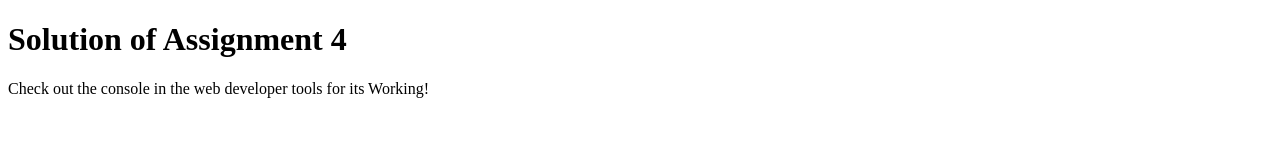
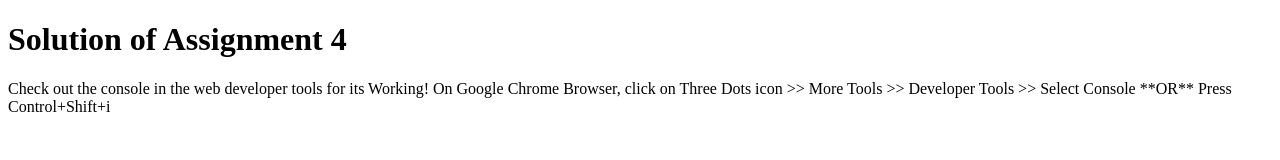
Before and after one commit to ShreJ09/Assign4Sol, a plain HTML site: page JS_assign/index.html in a window 1280 px wide. Drawn offline with Linux system fonts and the light colour scheme.

Commit message:
Update index.html

```diff
--- a/JS_assign/index.html
+++ b/JS_assign/index.html
@@ -11,7 +11,12 @@
 
 <body>
     <h1>Solution of Assignment 4</h1>
-    <p>Check out the console in the web developer tools for its Working!</p>
+    <p>
+        Check out the console in the web developer tools for its Working!
+        On Google Chrome Browser, click on Three Dots icon >> More Tools >> Developer Tools >> Select Console
+           **OR**
+        Press Control+Shift+i
+    </p>
 </body>
 
 </html>
```
